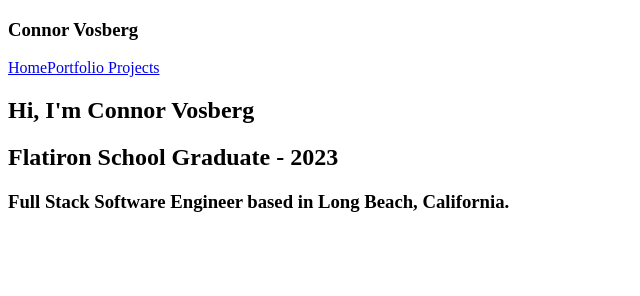
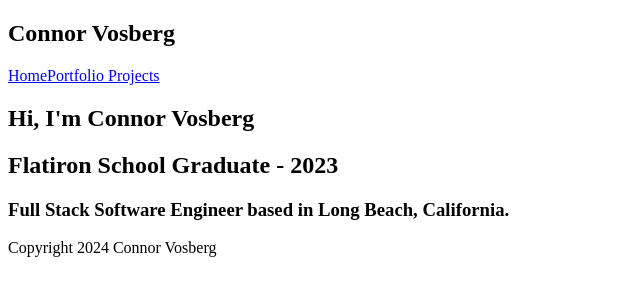
Before and after one commit to Convosable/connors-portfolio, a Gatsby site: page / in a window 1280 px wide. Shown: the whole page, without its empty margins (0-640 px from the left). Built offline with nearby package versions, Linux system fonts and the light colour scheme; Gatsby itself is replaced by a stand-in of ours.

Commit message:
add Layout component to wrap around existing pages

```diff
--- /dev/null
+++ b/src/components/Layout.js
@@ -0,0 +1,18 @@
+import React from 'react'
+import Navbar from './Navbar';
+
+const Layout = ({ children }) => {
+  return (
+    <div className='layout'>
+        <Navbar />
+        <div className='content'>
+            {children}
+        </div>
+        <footer>
+            <p>Copyright 2024 Connor Vosberg</p>
+        </footer>
+    </div>
+  )
+}
+
+export default Layout;
--- a/src/components/Navbar.js
+++ b/src/components/Navbar.js
@@ -8,7 +8,6 @@
         <div className='links'>
             <Link to='/'>Home</Link>
             <Link to='/projects'>Portfolio Projects</Link>
-
         </div>
     </nav>
   )
--- a/src/pages/index.js
+++ b/src/pages/index.js
@@ -1,15 +1,17 @@
 import * as React from "react"
-import Navbar from '../components/Navbar'
+import Layout from "../components/Layout"
+
 
 export default function Home() {
   return (
+    <Layout>
       <section>
-      <Navbar />
         <div>
           <h1>Hi, I'm Connor Vosberg</h1>
           <h2>Flatiron School Graduate - 2023</h2>
           <h3>Full Stack Software Engineer based in Long Beach, California.</h3>
         </div>
       </section>
+    </Layout>
   )
 }
```
Also changed, not shown: src/pages/404.js (+7 -4 lines), src/pages/projects/index.js (+8 -5 lines). Lines whose indentation alone changed are shown as unchanged.
